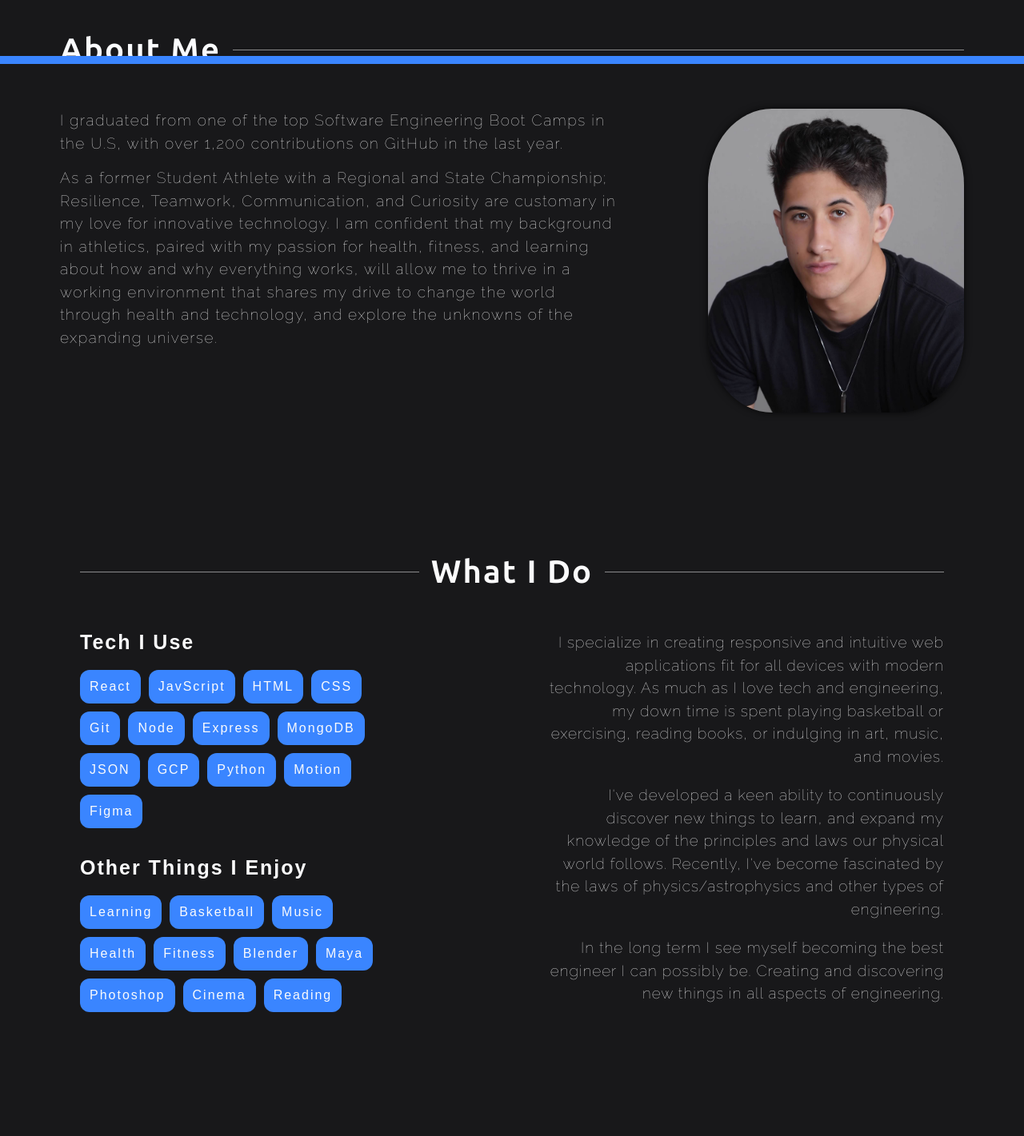
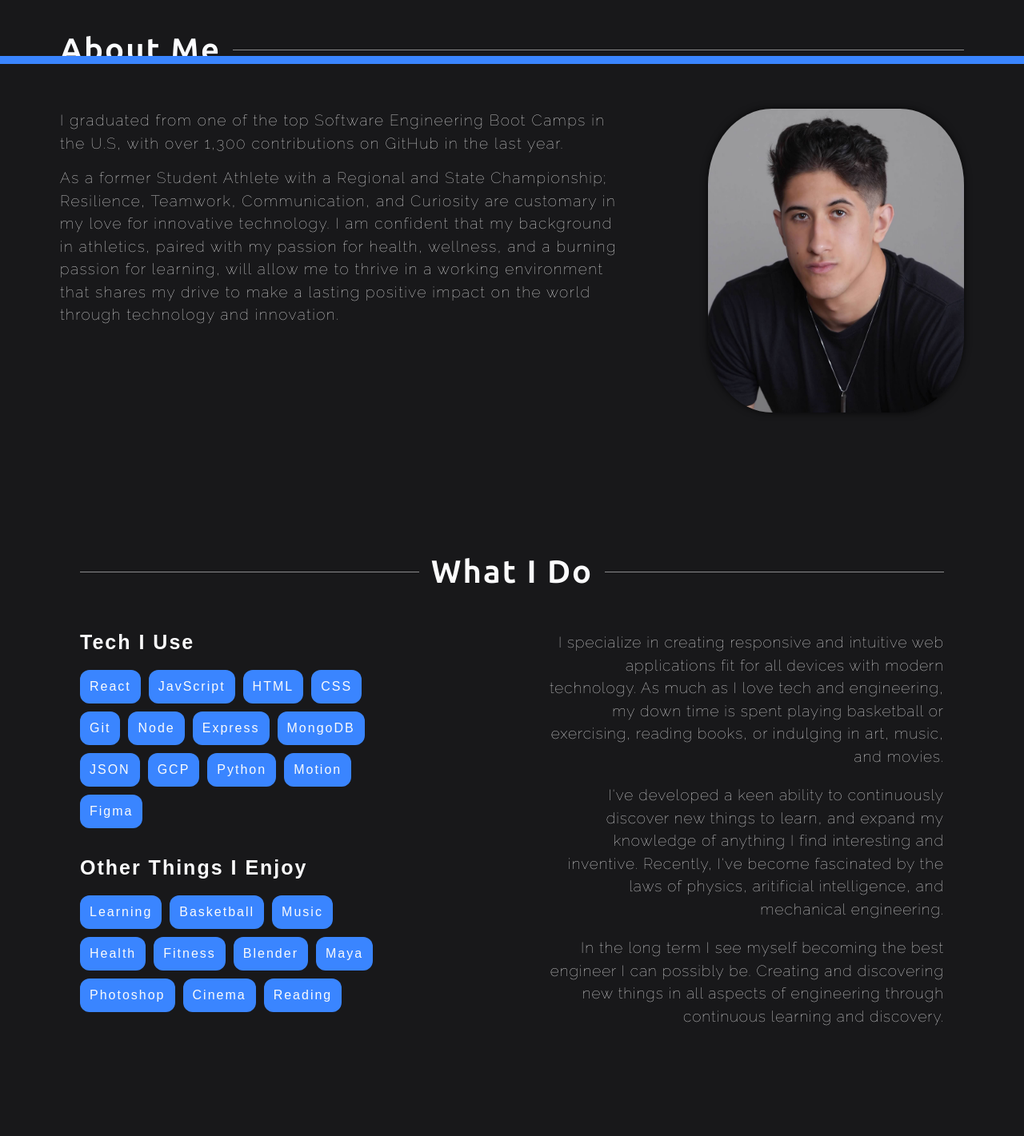
Before and after one commit to Bouderton/about-me, a React (Vite) app in the folder About-Me/: page / in a window 1280 px wide. Shown: the part 720-2141 px from the top of the page at 80% size. Built offline with nearby package versions, Linux system fonts and the light colour scheme.

Commit message:
edit-text

```diff
--- a/About-Me/src/components/About/About.jsx
+++ b/About-Me/src/components/About/About.jsx
@@ -34,7 +34,7 @@ const About = ({ aboutRef }) => {
               className="about__text"
             >
               I graduated from one of the top Software Engineering Boot Camps in
-              the U.S, with over 1,200 contributions on GitHub in the last year.
+              the U.S, with over 1,300 contributions on GitHub in the last year.
             </motion.p>
             <motion.p
               initial={{ opacity: 0, y: 75 }}
@@ -47,10 +47,10 @@ const About = ({ aboutRef }) => {
               Championship; Resilience, Teamwork, Communication, and Curiosity
               are customary in my love for innovative technology. I am confident
               that my background in athletics, paired with my passion for
-              health, fitness, and learning about how and why everything works,
-              will allow me to thrive in a working environment that shares my
-              drive to change the world through health and technology, and
-              explore the unknowns of the expanding universe.
+              health, wellness, and a burning passion for learning, will allow
+              me to thrive in a working environment that shares my drive to make
+              a lasting positive impact on the world through technology and
+              innovation.
             </motion.p>
           </div>
           <motion.img
--- a/About-Me/src/components/Skills/Skills.jsx
+++ b/About-Me/src/components/Skills/Skills.jsx
@@ -79,7 +79,6 @@ const Skills = ({ skillsRef }) => {
               exercising, reading books, or indulging in art, music, and movies.
             </motion.p>
             <motion.p
-              // style={{ marginTop: "25px" }}
               initial={{ opacity: 0, scale: 0.95, y: 75 }}
               whileInView={{ opacity: 1, scale: 1, y: 0 }}
               transition={{ delay: 1.25, duration: 0.75 }}
@@ -87,12 +86,11 @@ const Skills = ({ skillsRef }) => {
               className="skills__text"
             >
               I've developed a keen ability to continuously discover new things
-              to learn, and expand my knowledge of the principles and laws our
-              physical world follows. Recently, I've become fascinated by the
-              laws of physics/astrophysics and other types of engineering.
+              to learn, and expand my knowledge of anything I find interesting
+              and inventive. Recently, I've become fascinated by the laws of
+              physics, aritificial intelligence, and mechanical engineering.
             </motion.p>
             <motion.p
-              // style={{ marginTop: "25px" }}
               initial={{ opacity: 0, scale: 0.95, y: 75 }}
               whileInView={{ opacity: 1, scale: 1, y: 0 }}
               transition={{ delay: 1.5, duration: 0.75 }}
@@ -101,7 +99,7 @@ const Skills = ({ skillsRef }) => {
             >
               In the long term I see myself becoming the best engineer I can
               possibly be. Creating and discovering new things in all aspects of
-              engineering.
+              engineering through continuous learning and discovery.
             </motion.p>
           </div>
         </motion.div>
```
